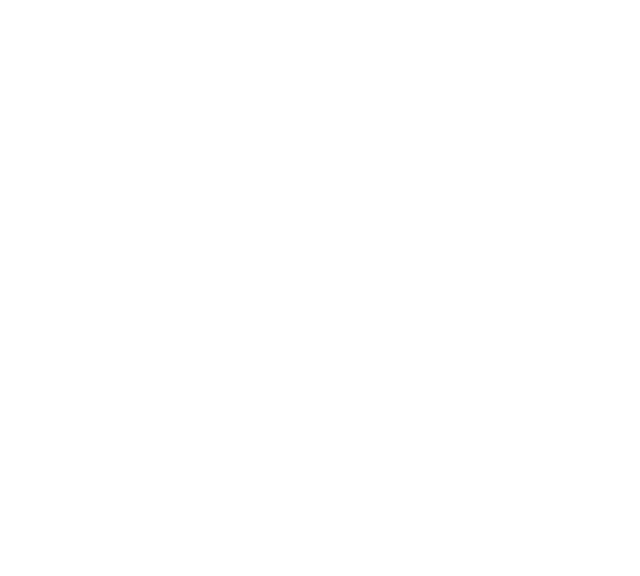
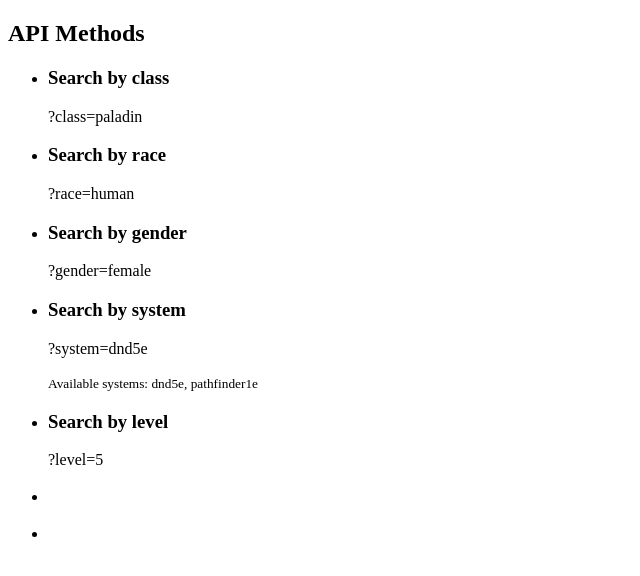
Before and after one commit to nbarnabee/lmtya-my-character, a website: page index.html in a window 1280 px wide. Shown: the whole page, without its empty margins (0-640 px from the left). Drawn offline with Linux system fonts and the light colour scheme.

Commit message:
Add list of supported query parameters

```diff
--- a/index.html
+++ b/index.html
@@ -10,7 +10,38 @@
 </head>
 
 <body>
-
+  <h2>API Methods</h2>
+  <ul>
+    <li>
+      <h3>Search by class</h3>
+      <p>?class=paladin</p>
+    </li>
+    <li>
+      <h3>Search by race</h3>
+      <p>?race=human</p>
+    </li>
+    <li>
+      <h3>Search by gender</h3>
+      <p>?gender=female</p>
+    </li>
+    <li>
+      <h3>Search by system</h3>
+      <p>?system=dnd5e</p>
+      <p><small>Available systems: dnd5e, pathfinder1e</small></p>
+    </li>
+    <li>
+      <h3>Search by level</h3>
+      <p>?level=5</p>
+    </li>
+    <li>
+      <h3></h3>
+      <p></p>
+    </li>
+    <li>
+      <h3></h3>
+      <p></p>
+    </li>
+  </ul>
 </body>
 
 </html>
```
